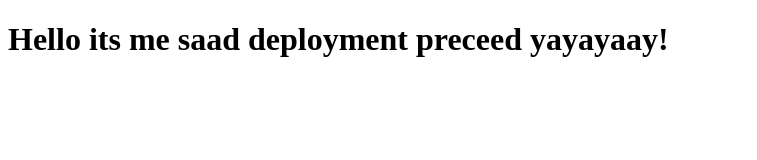
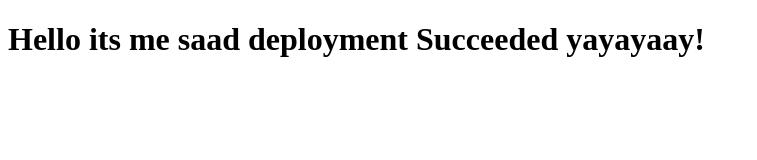
Before and after one commit to SaadChaudhary12/pipeline-task, a plain HTML site: page index.html in a window 1280 px wide. Shown: the whole page, without its empty margins (0-757 px from the left). Drawn offline with Linux system fonts and the light colour scheme.

Commit message:
update index.html

```diff
--- a/index.html
+++ b/index.html
@@ -6,6 +6,6 @@
     <title>My Custom Website</title>
 </head>
 <body>
-    <h1>Hello its me saad deployment preceed yayayaay!</h1>
+    <h1>Hello its me saad deployment Succeeded yayayaay!</h1>
 </body>
 </html>
```
